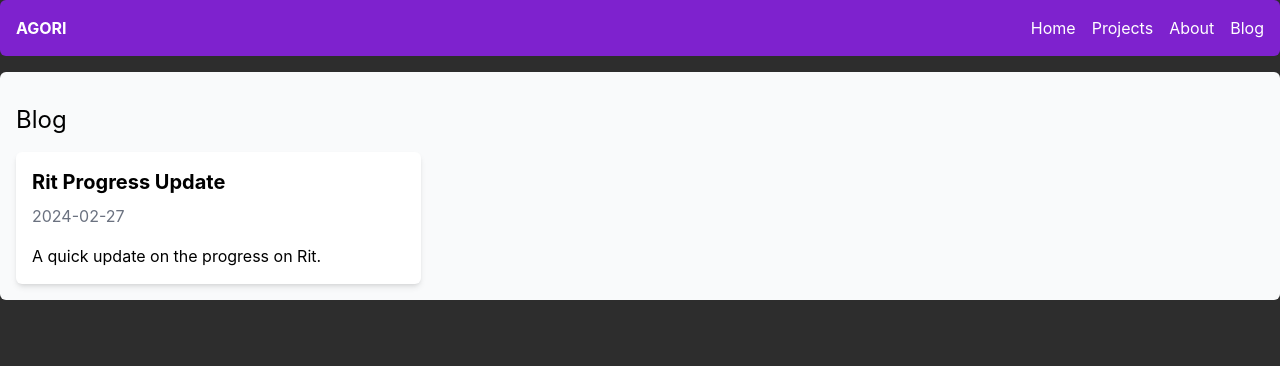
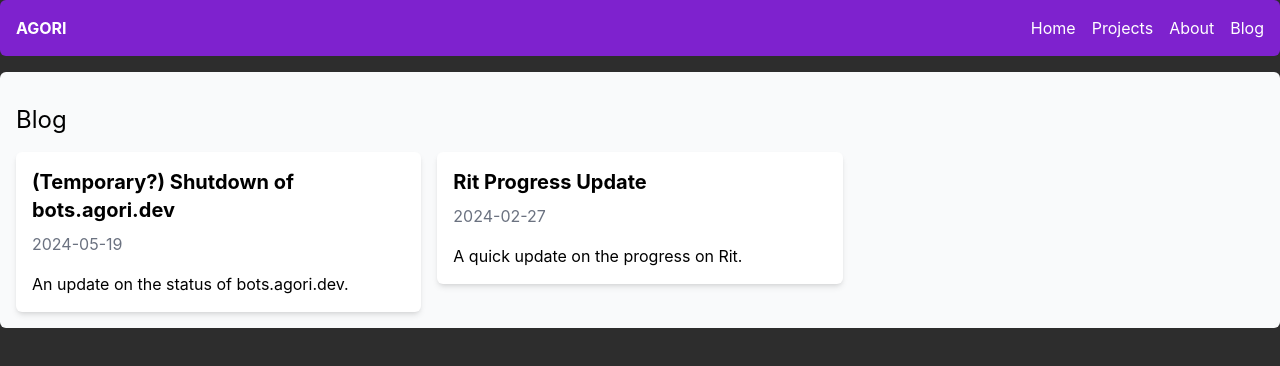
Before and after one commit to GuglioIsStupid/agori.dev, a React (Create React App) app: page /blog in a window 1280 px wide. Shown: the top 366 px of the page. Built offline with nearby package versions, Linux system fonts and the light colour scheme.

Commit message:
New blog.

```diff
--- a/src/pages/Blog.js
+++ b/src/pages/Blog.js
@@ -7,6 +7,12 @@ import Header from '../components/Header';
 import BlogItem from '../components/BlogItem';
 
 const allPosts = [
+    {
+        id: 2,
+        date: "2024-05-19",
+        title: "(Temporary?) Shutdown of bots.agori.dev",
+        preview: "An update on the status of bots.agori.dev."
+    },
     {
         id: 1,
         date: "2024-02-27",
--- a/src/pages/BlogPost.js
+++ b/src/pages/BlogPost.js
@@ -14,6 +14,24 @@ import Header from '../components/Header';
 
 //todo: DO A BETTER WAY OF HANDELING BLOG POSTS GRAHHHHH
 const blogs = [
+    {
+        id: 2,
+        date: "2024-05-19",
+        title: "(Temporary?) Shutdown of bots.agori.dev",
+        preview: "An update on the status of bots.agori.dev.",
+        content: `
+# (Temporary?) Shutdown of bots.agori.dev
+
+Hey everyone, it's Guglio here. I have some bad news to share with you all.
+bots.agori.dev has been (temporarily?) shut down. I do not get the funding required to keep the servers running. I am currently looking for a new way to host the bots, but I am not sure when I will be able to get the bots back up and running.
+When I do get something back up, all bot instances will be reset, and all data will be lost. I am sorry for the inconvenience this may cause.
+
+Please consider checking out https://gimmickbots.com. Same as this site, but actually works. (Please note they have a 1 hour time minimum for bot posting)
+
+Goodbye for now,
+- Guglio
+`
+    },
     {
         id: 1,
         date: "2024-02-27",
```
